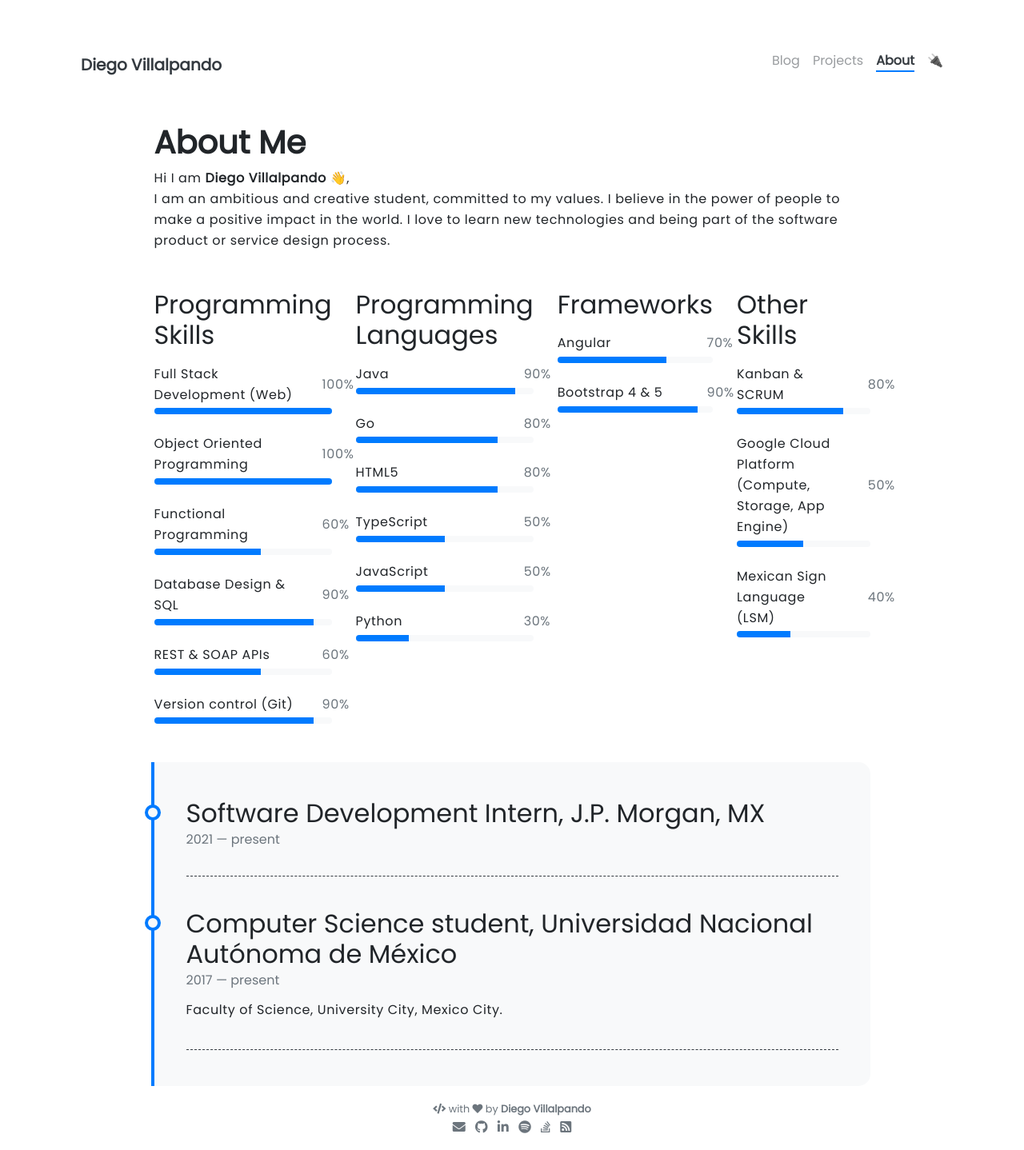
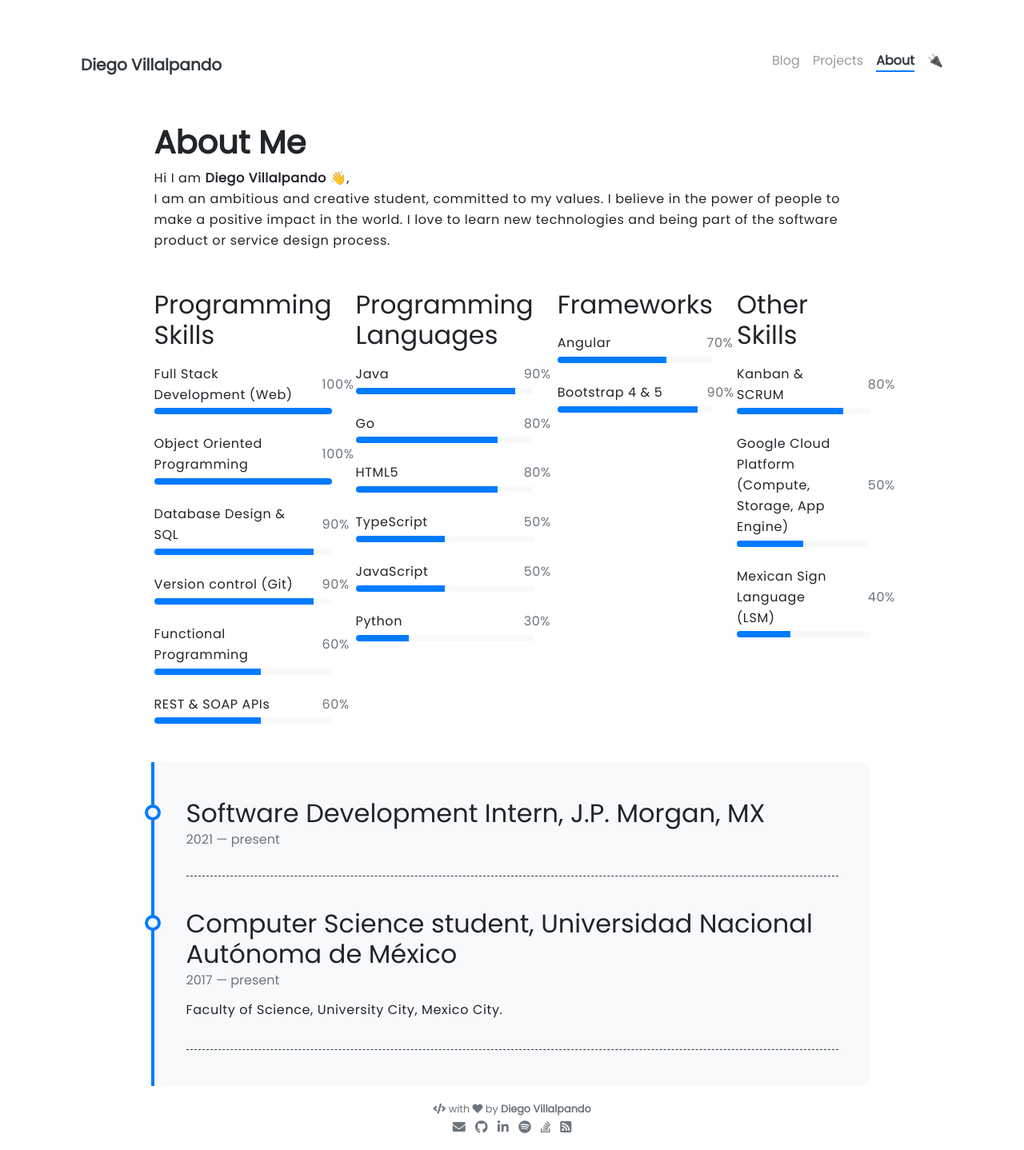
Before and after one commit to Dialvive/dialvive.dev, a Jekyll site: the page built from pages/about.md, in a window 1280 px wide. Shown: the whole page at 80% size. Built offline with Jekyll 4.4.1, drawn with Linux system fonts in a browser that asks for light colours; nearby versions of some CDN libraries; emoji names are drawn with the system emoji font.

Commit message:
Update programming-skills.yml

```diff
--- a/_data/programming-skills.yml
+++ b/_data/programming-skills.yml
@@ -6,18 +6,18 @@
   percentage: 100
   color: primary
 
+- name: Database Design & SQL
+  percentage: 90
+  color: primary
+
+- name: Version control (Git)
+  percentage: 90
+  color: primary
+
 - name: Functional Programming
   percentage: 60
-  color: primary
-
-- name: Database Design & SQL
-  percentage: 90
   color: primary
 
 - name: REST & SOAP APIs
   percentage: 60
   color: primary
-
-- name: Version control (Git)
-  percentage: 90
-  color: primary
```
